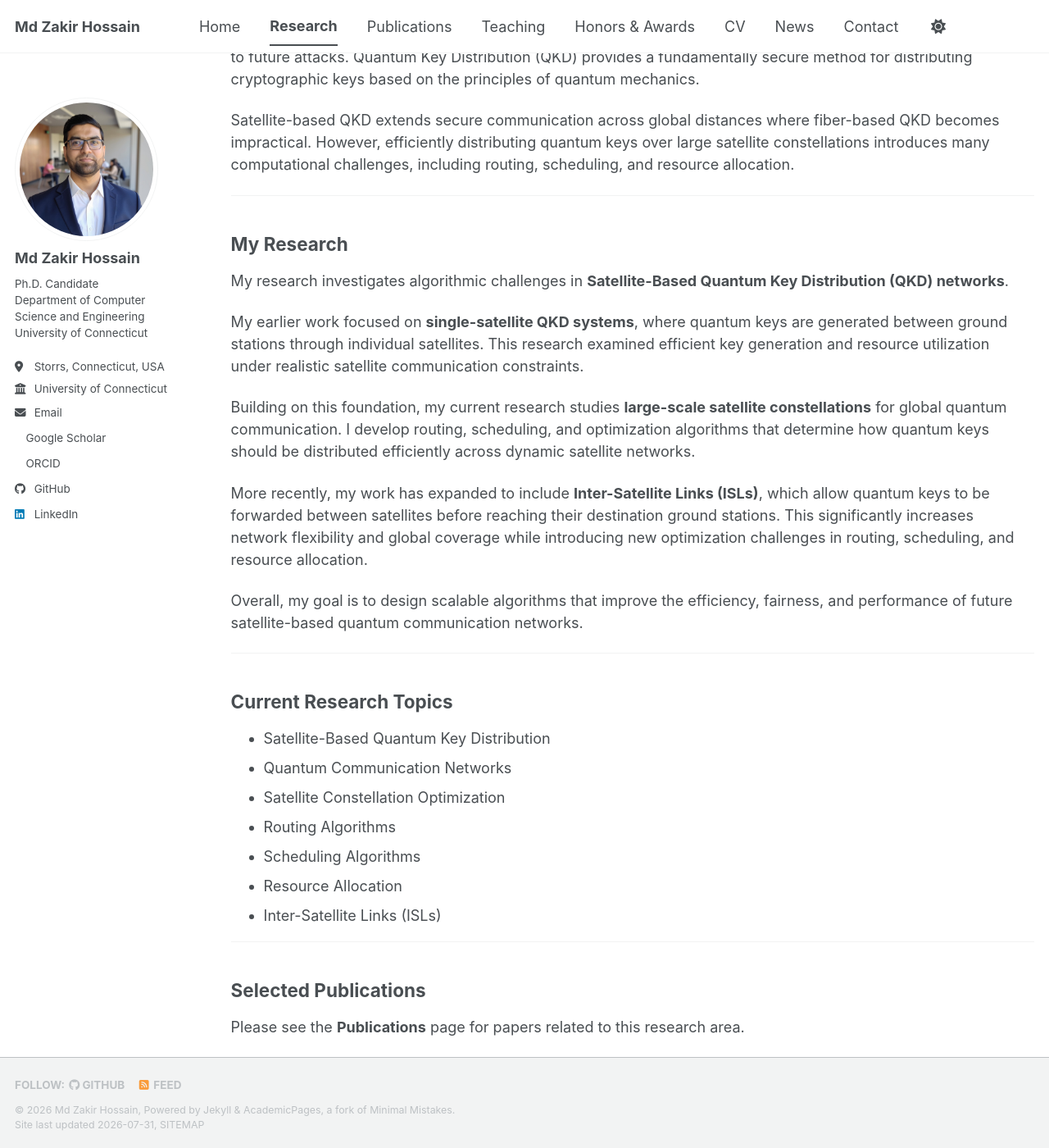
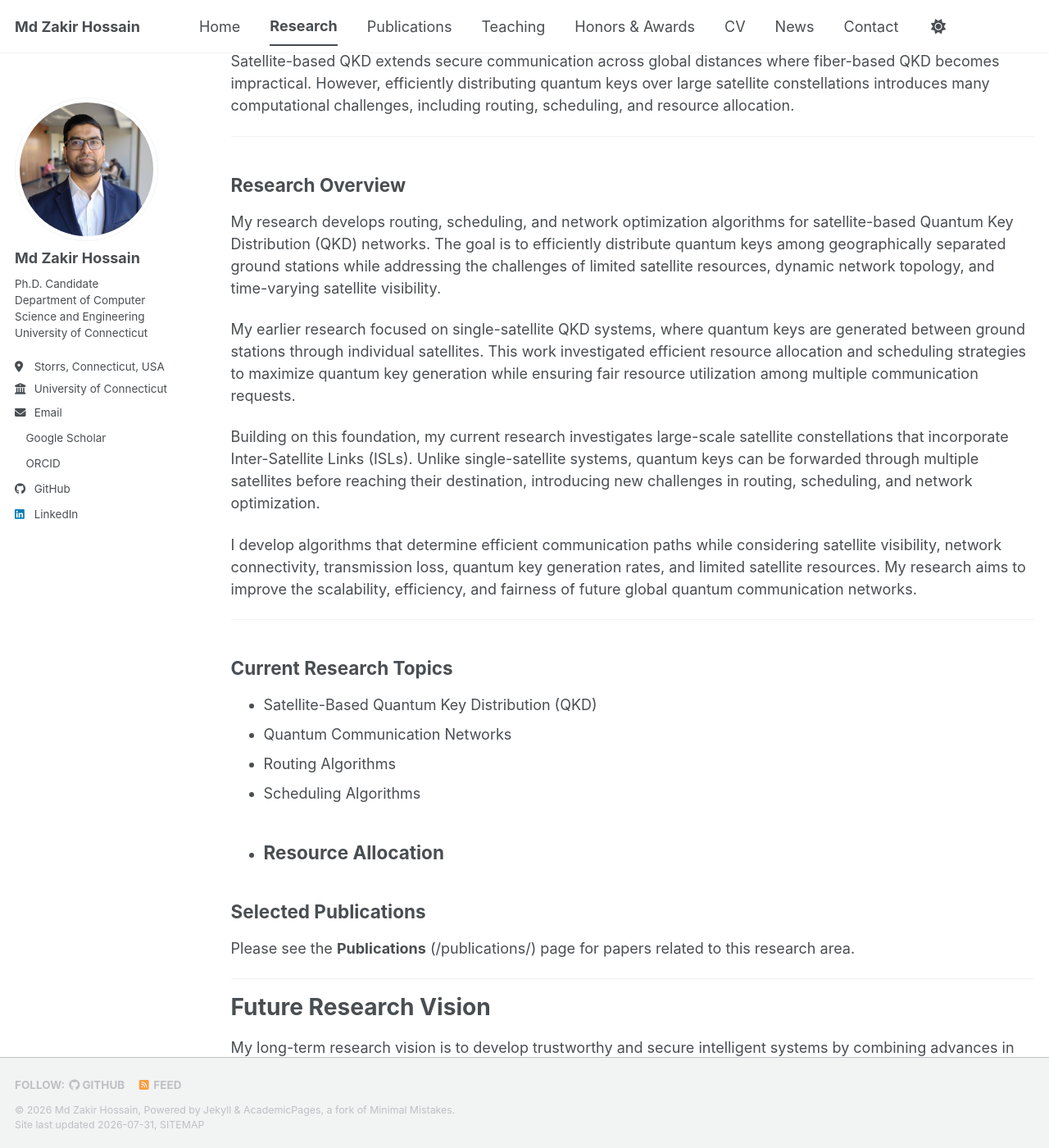
Before and after one commit to zakir-uconn/zakir-uconn.github.io, a Jekyll site: the page built from _pages/research.md, in a window 1280 px wide and 1400 px high, scrolled down 2491 px. Shown: the whole window at 82% size. Built offline with Jekyll 4.4.1, drawn with Linux system fonts in a browser that asks for light colours; a style sheet for code colours, icons or effects is not loaded; some of the changed text lies outside the part shown.

Commit message:
Revise research overview and publication references
Updated research overview and motivation sections to clarify the focus on satellite-based Quantum Key Distribution (QKD) networks and the challenges involved. Revised publication references for consistency.

```diff
--- a/_pages/research.md
+++ b/_pages/research.md
@@ -54,7 +54,7 @@ To improve model transparency, I employ Explainable Artificial Intelligence tech
 
 ## Selected Publications
 
-Please see the **Publications** page for papers related to this research area.
+Please see the **Publications** (/publications/) page for papers related to this research area.
 
 ---
 
@@ -74,43 +74,36 @@ Please see the **Publications** page for papers related to this research area.
 
 ## Motivation
 
-## Motivation
-
 As quantum computers continue to advance, many widely used cryptographic techniques may become vulnerable to future attacks. Quantum Key Distribution (QKD) provides a fundamentally secure method for distributing cryptographic keys based on the principles of quantum mechanics.
 
 Satellite-based QKD extends secure communication across global distances where fiber-based QKD becomes impractical. However, efficiently distributing quantum keys over large satellite constellations introduces many computational challenges, including routing, scheduling, and resource allocation.
 
 ---
 
-## My Research
+## Research Overview
 
-My research investigates algorithmic challenges in **Satellite-Based Quantum Key Distribution (QKD) networks**.
+My research develops routing, scheduling, and network optimization algorithms for satellite-based Quantum Key Distribution (QKD) networks. The goal is to efficiently distribute quantum keys among geographically separated ground stations while addressing the challenges of limited satellite resources, dynamic network topology, and time-varying satellite visibility.
 
-My earlier work focused on **single-satellite QKD systems**, where quantum keys are generated between ground stations through individual satellites. This research examined efficient key generation and resource utilization under realistic satellite communication constraints.
+My earlier research focused on single-satellite QKD systems, where quantum keys are generated between ground stations through individual satellites. This work investigated efficient resource allocation and scheduling strategies to maximize quantum key generation while ensuring fair resource utilization among multiple communication requests.
 
-Building on this foundation, my current research studies **large-scale satellite constellations** for global quantum communication. I develop routing, scheduling, and optimization algorithms that determine how quantum keys should be distributed efficiently across dynamic satellite networks.
+Building on this foundation, my current research investigates large-scale satellite constellations that incorporate Inter-Satellite Links (ISLs). Unlike single-satellite systems, quantum keys can be forwarded through multiple satellites before reaching their destination, introducing new challenges in routing, scheduling, and network optimization.
 
-More recently, my work has expanded to include **Inter-Satellite Links (ISLs)**, which allow quantum keys to be forwarded between satellites before reaching their destination ground stations. This significantly increases network flexibility and global coverage while introducing new optimization challenges in routing, scheduling, and resource allocation.
-
-Overall, my goal is to design scalable algorithms that improve the efficiency, fairness, and performance of future satellite-based quantum communication networks.
+I develop algorithms that determine efficient communication paths while considering satellite visibility, network connectivity, transmission loss, quantum key generation rates, and limited satellite resources. My research aims to improve the scalability, efficiency, and fairness of future global quantum communication networks.
 
 ---
 
 ## Current Research Topics
 
-- Satellite-Based Quantum Key Distribution
+- Satellite-Based Quantum Key Distribution (QKD)
 - Quantum Communication Networks
-- Satellite Constellation Optimization
 - Routing Algorithms
 - Scheduling Algorithms
 - Resource Allocation
-- Inter-Satellite Links (ISLs)
-
 ---
 
 ## Selected Publications
 
-Please see the **Publications** page for papers related to this research area.
+Please see the **Publications** (/publications/) page for papers related to this research area.
 
 ---
 
```
